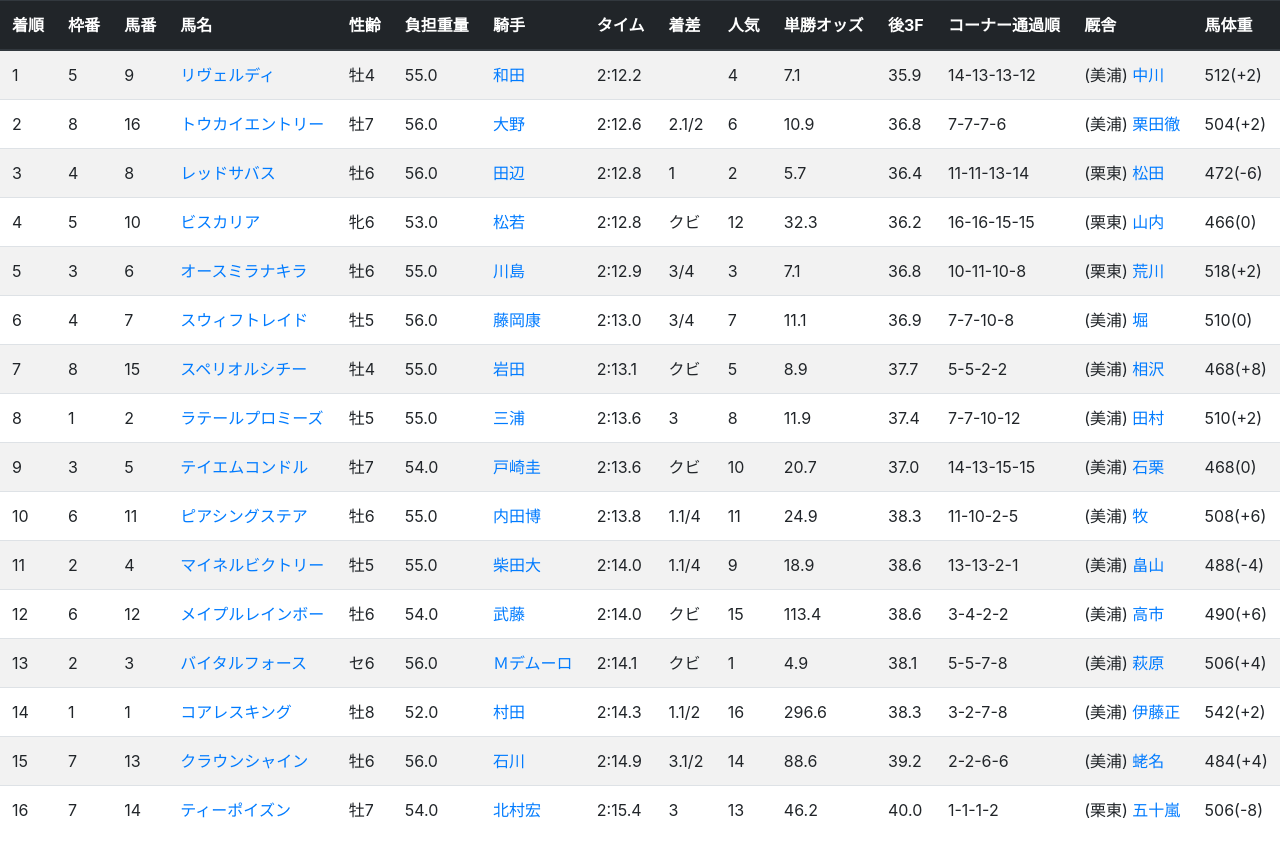
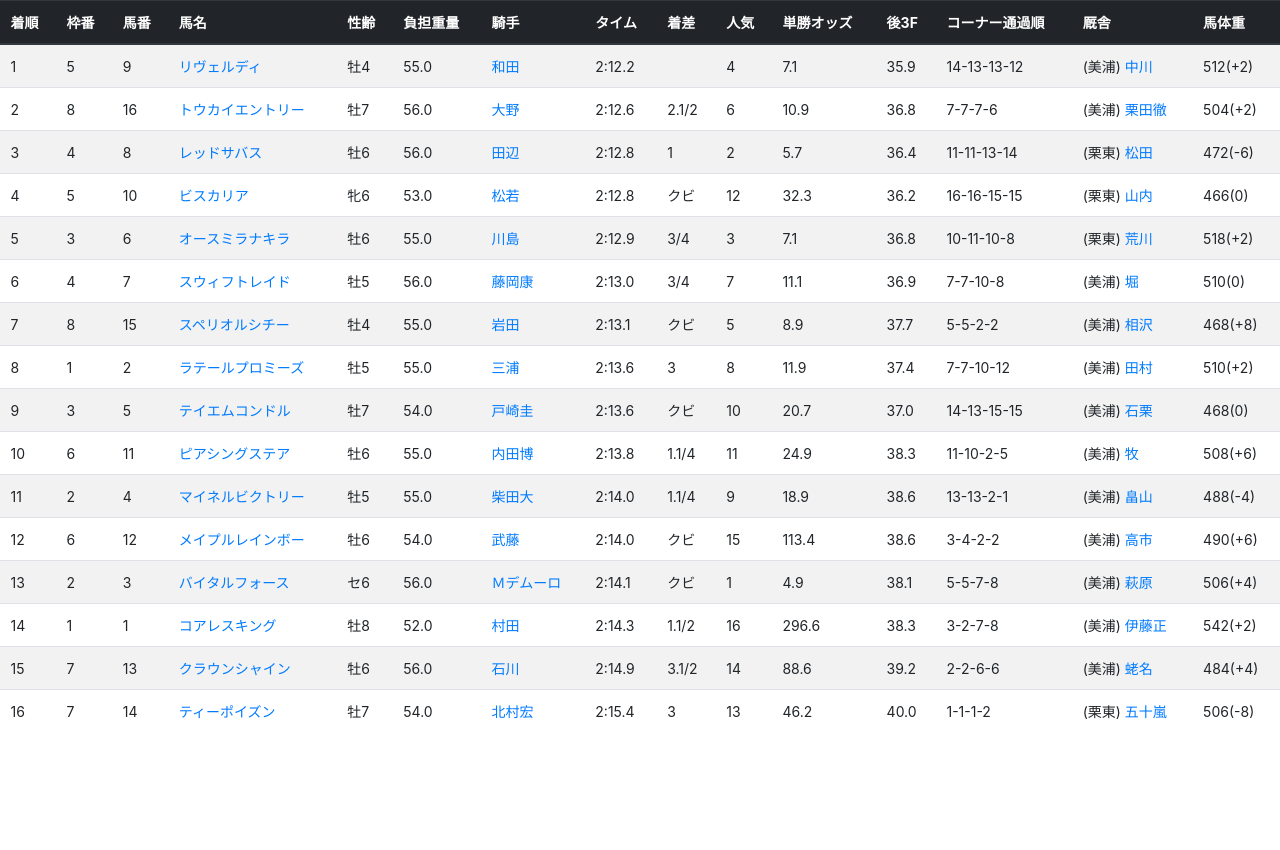
Before and after one commit to unfif/bsraces01, a Flask app: page / in a window 1280 px wide. After the commit the page ends 719 px from the top, so only its background shows below. Run offline with Flask 2, Linux system fonts and the light colour scheme; some libraries are stand-ins or nearby versions.

Commit message:
bootstrap_02

```diff
--- a/templates/index.html
+++ b/templates/index.html
@@ -1002,7 +1002,11 @@
   </table>
  </body>
  <style>
-  /*body{
+  html{
+        font-size: 14px;
+    }
+
+    /*body{
         margin: 0;
         padding: 0;
         background: #333;
```
